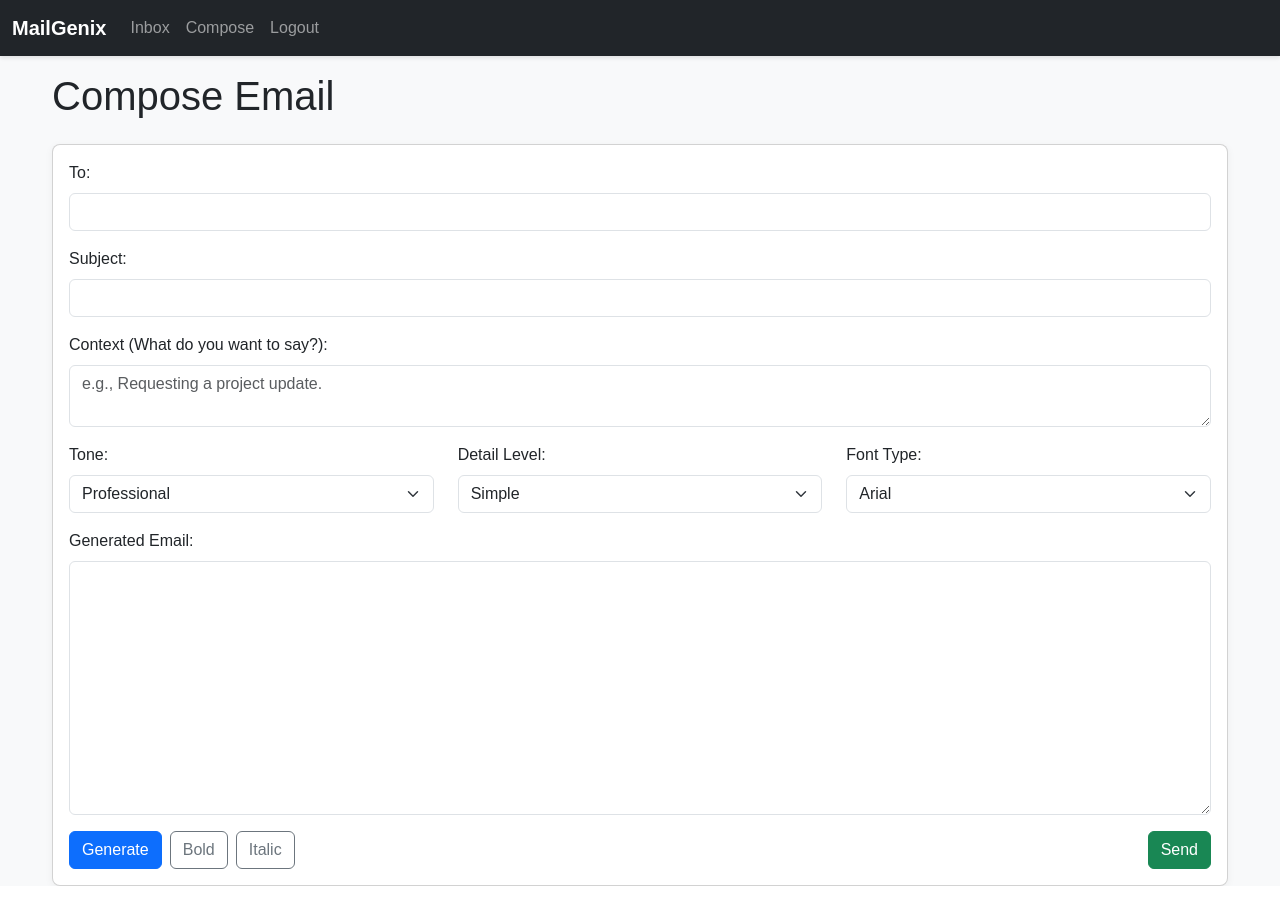
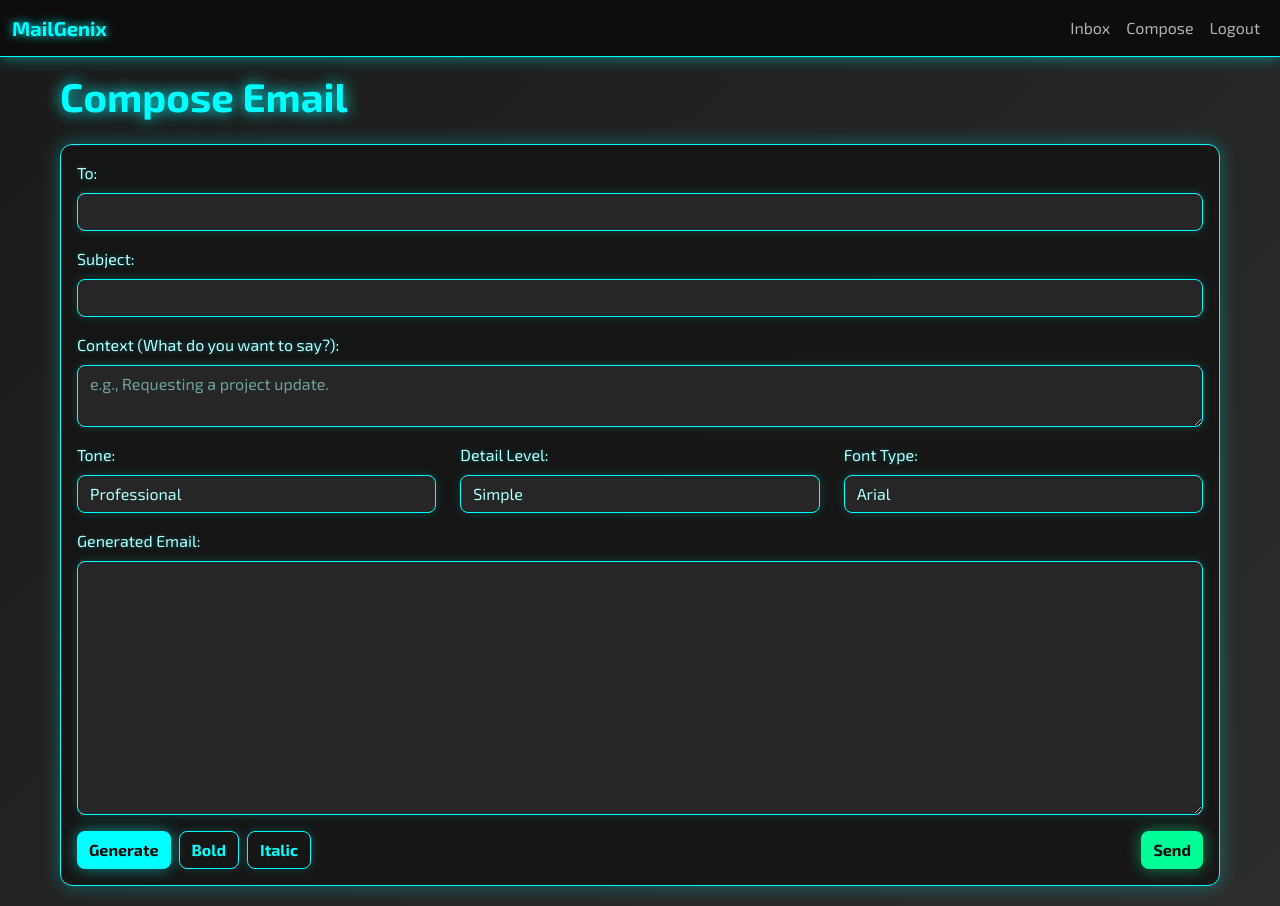
Before and after one commit to mayankcodezzz/emailgenai, a Flask app: page /compose in a window 1280 px wide. Run offline with Flask 3, Linux system fonts and the light colour scheme; the visitor is signed in with stand-in values (Sample User, id 1).

Commit message:
complete email auto reply generator

```diff
--- a/app/static/css/style.css
+++ b/app/static/css/style.css
@@ -1,59 +1,239 @@
+/* General body styling */
 body {
-    background-color: #f8f9fa;
-    font-family: 'Arial', sans-serif;
+    background: linear-gradient(135deg, #1a1a1a 0%, #2d2d2d 100%);
+    color: #e0e0e0;
+    font-family: 'Exo 2', sans-serif; /* Changed from Orbitron to Exo 2 */
+    margin: 0;
+    padding: 0;
 }
 
+/* Navbar styling */
 .navbar {
-    box-shadow: 0 2px 4px rgba(0, 0, 0, 0.1);
+    background: #0d0d0d !important;
+    box-shadow: 0 0 15px rgba(0, 255, 255, 0.5);
+    border-bottom: 1px solid #00ffff;
 }
 
 .navbar-brand {
-    font-weight: bold;
+    font-weight: 700;
+    color: #00ffff;
+    text-shadow: 0 0 10px #00ffff;
+    transition: all 0.3s ease;
 }
 
+.navbar-brand:hover {
+    color: #66ffff;
+    text-shadow: 0 0 20px #66ffff;
+}
+
+.nav-link {
+    color: #b0b0b0 !important;
+    transition: all 0.3s ease;
+}
+
+.nav-link:hover {
+    color: #00ffff !important;
+    text-shadow: 0 0 10px #00ffff;
+}
+
+/* Container */
 .container {
     max-width: 1200px;
+    padding: 20px;
 }
 
+/* Card styling */
 .card {
-    border-radius: 8px;
-    box-shadow: 0 2px 8px rgba(0, 0, 0, 0.05);
+    background: rgba(20, 20, 20, 0.9);
+    border: 1px solid #00ffff;
+    border-radius: 12px;
+    box-shadow: 0 0 20px rgba(0, 255, 255, 0.3);
+    transition: all 0.3s ease;
 }
 
+.card:hover {
+    box-shadow: 0 0 30px rgba(0, 255, 255, 0.6);
+}
+
+/* Table styling */
 .table {
+    background: transparent;
+    color: #e0e0e0;
     margin-bottom: 0;
 }
 
-.table-hover tbody tr:hover {
-    background-color: #f1f3f5;
-    transition: background-color 0.2s;
+.table th {
+    background: #0d0d0d;
+    color: #00ffff;
+    border-bottom: 2px solid #00ffff;
 }
 
+.table-hover tbody tr {
+    background: rgba(30, 30, 30, 0.8);
+    transition: all 0.3s ease;
+}
+
+.table-hover tbody tr:hover {
+    background: rgba(0, 255, 255, 0.1);
+    box-shadow: 0 0 15px rgba(0, 255, 255, 0.4);
+}
+
+/* Navigation tabs */
 .nav-tabs .nav-link {
-    border-radius: 0;
-    padding: 10px 20px;
+    background: #1a1a1a;
+    color: #b0b0b0;
+    border: 1px solid #00ffff;
+    border-radius: 8px 8px 0 0;
+    transition: all 0.3s ease;
 }
 
 .nav-tabs .nav-link.active {
-    background-color: #007bff;
-    color: white;
-    border-color: #007bff;
+    background: #00ffff;
+    color: #0d0d0d;
+    box-shadow: 0 0 15px #00ffff;
 }
 
+/* Form elements */
 .form-control, .form-select {
-    border-radius: 6px;
+    background: rgba(40, 40, 40, 0.9);
+    border: 1px solid #00ffff;
+    color: #e0e0e0;
+    border-radius: 8px;
+    box-shadow: 0 0 10px rgba(0, 255, 255, 0.2);
+    transition: all 0.3s ease;
 }
 
-.btn {
-    border-radius: 6px;
-    transition: all 0.2s;
+.form-control:focus, .form-select:focus {
+    border-color: #66ffff;
+    box-shadow: 0 0 20px rgba(0, 255, 255, 0.5);
+    background: rgba(50, 50, 50, 0.9);
 }
 
-.btn:hover {
-    box-shadow: 0 2px 4px rgba(0, 0, 0, 0.1);
+/* Labels (lighter color for better contrast) */
+.form-label {
+    color: #b0ffff; /* Soft cyan for labels */
+    text-shadow: 0 0 5px rgba(0, 255, 255, 0.3);
 }
 
+/* Placeholder text */
+.form-control::placeholder {
+    color: #80c0c0; /* Lighter cyan for placeholders */
+    opacity: 0.8;
+}
+
+/* Buttons */
+.btn {
+    border-radius: 8px;
+    transition: all 0.3s ease;
+    font-weight: 600;
+}
+
+.btn-primary {
+    background: #00ffff;
+    border: none;
+    color: #0d0d0d;
+    box-shadow: 0 0 15px rgba(0, 255, 255, 0.5);
+}
+
+.btn-primary:hover {
+    background: #66ffff;
+    box-shadow: 0 0 25px rgba(0, 255, 255, 0.8);
+}
+
+.btn-outline-secondary {
+    border-color: #00ffff;
+    color: #00ffff;
+    box-shadow: 0 0 10px rgba(0, 255, 255, 0.2);
+}
+
+.btn-outline-secondary:hover {
+    background: rgba(0, 255, 255, 0.2);
+    color: #0d0d0d;
+    box-shadow: 0 0 20px rgba(0, 255, 255, 0.5);
+}
+
+.btn-success {
+    background: #00ff99;
+    border: none;
+    color: #0d0d0d;
+    box-shadow: 0 0 15px rgba(0, 255, 153, 0.5);
+}
+
+.btn-success:hover {
+    background: #66ffcc;
+    box-shadow: 0 0 25px rgba(0, 255, 153, 0.8);
+}
+
+/* List group for thread history */
 .list-group-item {
-    border-left: 0;
-    border-right: 0;
+    background: rgba(30, 30, 30, 0.8);
+    border: 1px solid #00ffff;
+    color: #e0e0e0;
+    transition: all 0.3s ease;
 }
+
+.list-group-item:hover {
+    background: rgba(0, 255, 255, 0.1);
+    box-shadow: 0 0 15px rgba(0, 255, 255, 0.3);
+}
+
+/* Headings */
+h1 {
+    color: #00ffff;
+    text-shadow: 0 0 15px #00ffff;
+    font-weight: 700;
+}
+
+/* Login page specific */
+.login-container {
+    background: rgba(20, 20, 20, 0.9);
+    border: 1px solid #00ffff;
+    border-radius: 12px;
+    box-shadow: 0 0 30px rgba(0, 255, 255, 0.4);
+    padding: 40px;
+}
+
+.login-btn {
+    background: #00ffff;
+    color: #0d0d0d;
+    box-shadow: 0 0 15px rgba(0, 255, 255, 0.5);
+}
+
+.login-btn:hover {
+    background: #66ffff;
+    box-shadow: 0 0 25px rgba(0, 255, 255, 0.8);
+}
+
+/* Override text-muted for better visibility */
+.text-muted {
+    color: #b0ffff !important; /* Match the tagline color */
+    text-shadow: 0 0 5px rgba(0, 255, 255, 0.3);
+}
+
+/* Ensure consistency for other potential muted text */
+p {
+    color: #e0e0e0; /* Default paragraph text */
+}
+
+/* Form elements */
+.form-control, .form-select {
+    background: rgba(40, 40, 40, 0.9);
+    border: 1px solid #00ffff;
+    color: #b0ffff; /* Changed from #e0e0e0 to soft cyan for typed text */
+    border-radius: 8px;
+    box-shadow: 0 0 10px rgba(0, 255, 255, 0.2);
+    transition: all 0.3s ease;
+}
+
+.form-control:focus, .form-select:focus {
+    border-color: #66ffff;
+    box-shadow: 0 0 20px rgba(0, 255, 255, 0.5);
+    background: rgba(50, 50, 50, 0.9);
+    color: #b0ffff; /* Ensure text remains light when focused */
+}
+
+/* Placeholder text */
+.form-control::placeholder {
+    color: #80c0c0; /* Lighter cyan for placeholders */
+    opacity: 0.8;
+}
--- a/app/templates/base.html
+++ b/app/templates/base.html
@@ -5,6 +5,7 @@
     <meta name="viewport" content="width=device-width, initial-scale=1.0">
     <title>MailGenix</title>
     <link href="https://cdn.jsdelivr.net/npm/bootstrap@5.3.3/dist/css/bootstrap.min.css" rel="stylesheet">
+    <link href="https://fonts.googleapis.com/css2?family=Exo+2:wght@400;700&display=swap" rel="stylesheet">
     <link rel="stylesheet" href="{{ url_for('static', filename='css/style.css') }}">
 </head>
 <body>
@@ -15,7 +16,7 @@
                 <span class="navbar-toggler-icon"></span>
             </button>
             <div class="collapse navbar-collapse" id="navbarNav">
-                <ul class="navbar-nav">
+                <ul class="navbar-nav ms-auto">
                     <li class="nav-item">
                         <a class="nav-link" href="{{ url_for('email.inbox') }}">Inbox</a>
                     </li>
```
Also changed, not shown: app/static/js/script.js (+19 -6 lines), app/templates/login.html (+17 -3 lines), main.py (added, +20 -0 lines), 6 other files.
